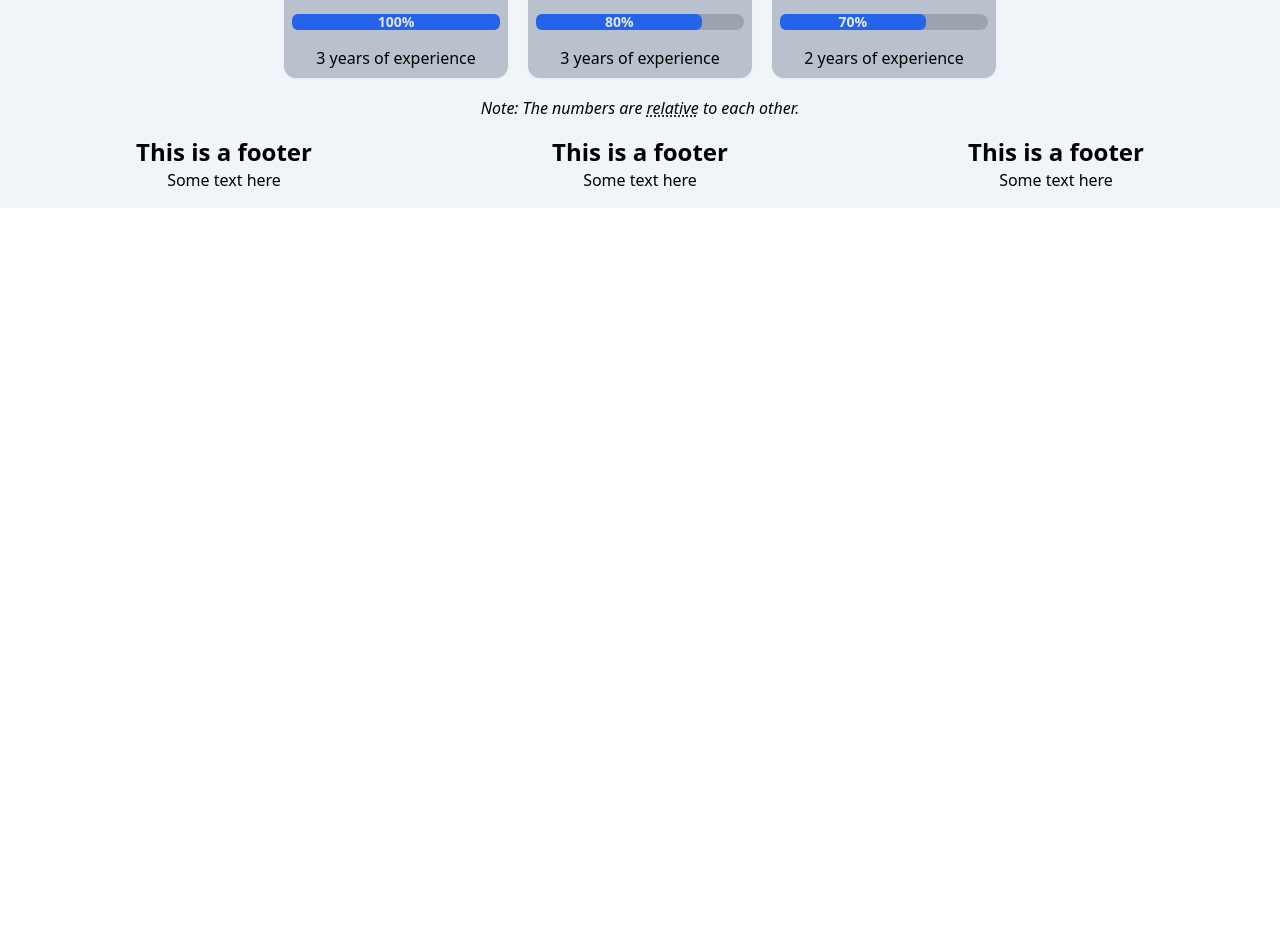
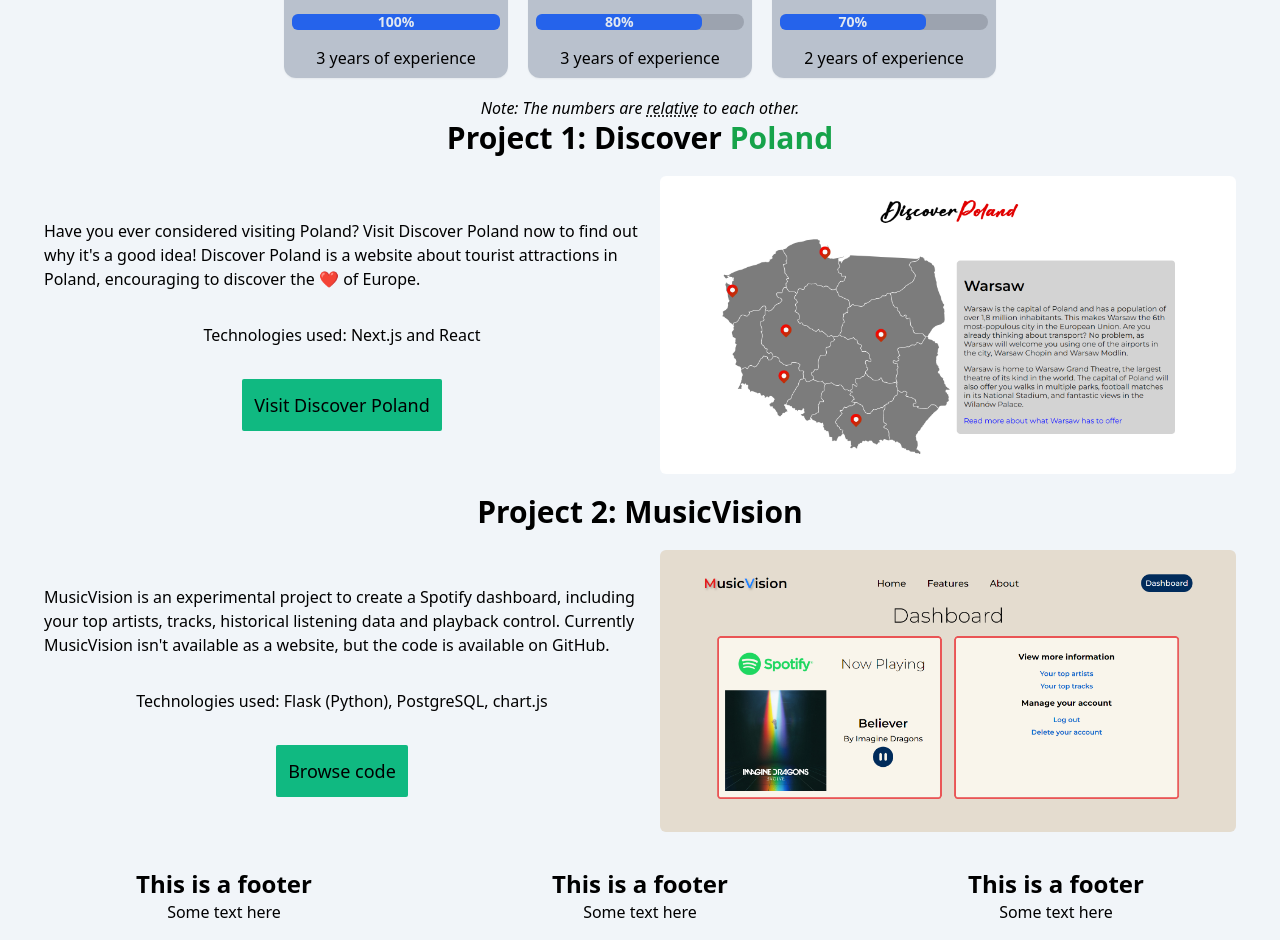
Before and after one commit to ZeroWave022/personal-website, a React (Vite) app: page / in a window 1280 px wide. Shown: the part 840-1780 px from the top of the page. Before the commit the page ends 1048 px from the top, so only its background shows below. Built offline with nearby package versions, Linux system fonts and the light colour scheme.

Commit message:
feat: Add projects showcase

```diff
--- /dev/null
+++ b/src/components/LargeLink.tsx
@@ -0,0 +1,18 @@
+const colors = {
+    "green-light": "bg-emerald-500"
+};
+
+interface LinkProps {
+    color: keyof typeof colors,
+    link: string,
+    children: string
+}
+
+export function LargeLink({ color, link, children }: LinkProps) {
+
+    return (
+        <a className={`${colors[color]} p-2 rounded-sm w-fit lg:p-3 lg:text-lg`} href={link} target="_blank" rel="noreferrer">
+            {children}
+        </a>
+    )
+}
--- a/src/routes/index.tsx
+++ b/src/routes/index.tsx
@@ -1,4 +1,8 @@
-import { ProgressBar } from "@components/ProgressBar"
+import { ProgressBar } from "@components/ProgressBar";
+import { LargeLink } from "@components/LargeLink";
+
+import discover_poland from "@assets/discover_poland.png";
+import musicvision from "@assets/musicvision.png";
 
 export default function Index() {
     const experienceList = [
@@ -110,6 +114,46 @@ export default function Index() {
                 </span>{" "}
                 to each other.
             </p>
+
+            <h1>Project 1: <span className="dark:text-white">Discover</span> <span className="text-green-600 dark:text-emerald-500">Poland</span></h1>
+            <div className="flex flex-col justify-center items-center gap-5 m-5 md:flex-row">
+                <div className="flex flex-col gap-8 justify-center items-center">
+                    <p>
+                        Have you ever considered visiting Poland? Visit Discover Poland now to find out why it&apos;s a good idea!
+                        Discover Poland is a website about tourist attractions in Poland, encouraging to discover the ❤️ of Europe.
+                    </p>
+                    <p>
+                        Technologies used: Next.js and React
+                    </p>
+
+                    <LargeLink color="green-light" link="https://discoverpoland.netlify.app">
+                        Visit Discover Poland
+                    </LargeLink>
+                </div>
+                <a className="max-w-[45vw] overflow-hidden inline-block rounded-md py-5 bg-white cursor-pointer" href="https://discoverpoland.netlify.app" target="_blank" rel="noreferrer">
+                    <img className="w-full hover:scale-[102%] transition duration-700 ease-in-out" src={discover_poland} alt="Discover Poland" />
+                </a>
+            </div>
+
+            <h1>Project 2: MusicVision</h1>
+            <div className="flex flex-col justify-center items-center gap-5 m-5 md:flex-row">
+                <div className="flex flex-col gap-8 justify-center items-center">
+                    <p>
+                        MusicVision is an experimental project to create a Spotify dashboard, including your top artists, tracks, historical listening data and playback control.
+                        Currently MusicVision isn&apos;t available as a website, but the code is available on GitHub.
+                    </p>
+                    <p className="m-0">
+                        Technologies used: Flask (Python), PostgreSQL, chart.js
+                    </p>
+
+                    <LargeLink color="green-light" link="https://github.com/ZeroWave022/MusicVision">
+                        Browse code
+                    </LargeLink>
+                </div>
+                <a className="max-w-[45vw] overflow-hidden inline-block rounded-md p-5 bg-[#e4dccf] cursor-pointer" href="https://github.com/ZeroWave022/MusicVision" target="_blank" rel="noreferrer">
+                    <img className="w-full hover:scale-[102%] transition duration-700 ease-in-out" src={musicvision} alt="Discover Poland" />
+                </a>
+            </div>
         </>
     );
 }
```
Also changed, not shown: src/assets/discover_poland.png (added), src/assets/musicvision.png (added).
